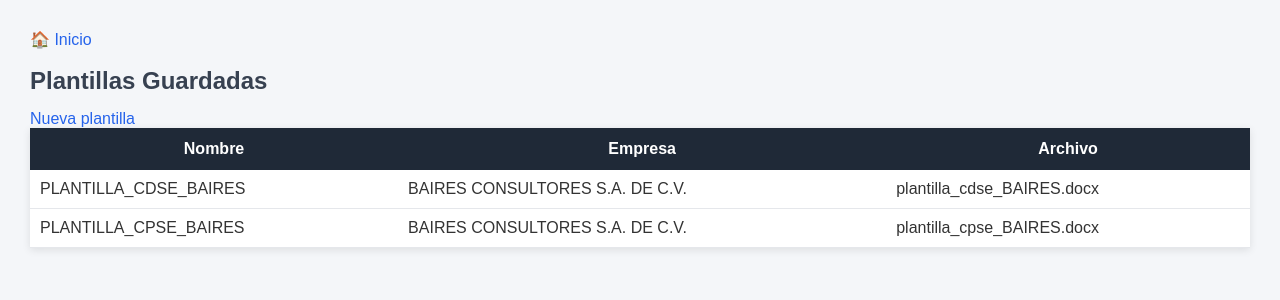
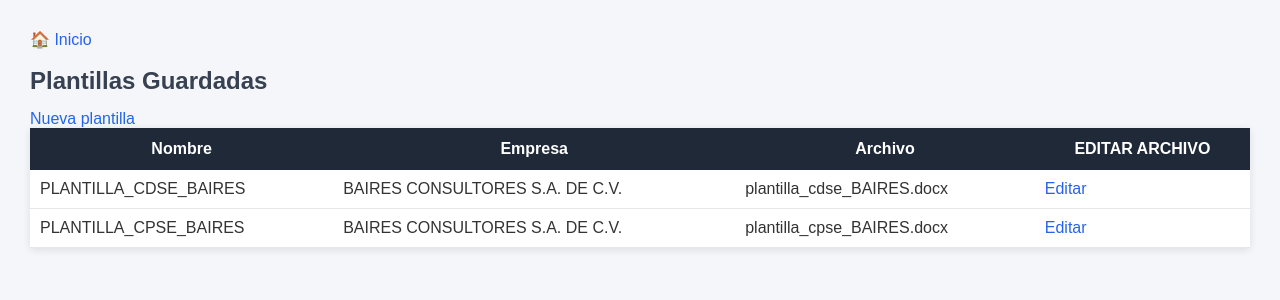
Before and after one commit to Dalgim/gestion_documental, a Flask app: page /plantillas in a window 1280 px wide. Shown: the top 300 px of the page. Run offline with Flask 3, Linux system fonts and the light colour scheme; a user stored in the database is signed in.

Commit message:
Ajustes al modulo de plantillas y creacion de modulo de editar

```diff
--- a/app.py
+++ b/app.py
@@ -466,6 +466,7 @@ def obtener_trabajadores(proyecto_id):
         for t in trabajadores
     ])
 
+
 # Ruta para obtener las plantillas de contrato por empresa
 @app.route('/api/plantillas')
 @login_required
@@ -553,6 +554,53 @@ def nueva_plantilla():
         '/nueva_plantilla.html'
     )
 
+# Ruta para editar los registros de la tabla donde van las plantillas de contratos
+@app.route(
+    '/plantillas/editar/<int:id>',
+    methods=['GET', 'POST']
+)
+@login_required
+def editar_plantilla(id):
+
+    plantilla = PlantillaContrato.query.get_or_404(
+        id
+    )
+
+    if request.method == 'POST':
+
+        plantilla.nombre = request.form[
+            'nombre'
+        ].upper()
+
+        plantilla.empresa_prestadora = request.form[
+            'empresa_prestadora'
+        ].upper()
+
+        plantilla.archivo = request.form[
+            'archivo'
+        ]
+
+        plantilla.descripcion = request.form.get(
+            'descripcion'
+        )
+
+        db.session.commit()
+
+        flash(
+            'Plantilla actualizada'
+        )
+
+        return redirect(
+            url_for(
+                'listar_plantillas'
+            )
+        )
+
+    return render_template(
+        'editar_plantilla.html',
+        plantilla=plantilla
+    )
+
 
 if __name__ == '__main__':
     app.run(debug=True)
--- a/templates/plantillas.html
+++ b/templates/plantillas.html
@@ -20,6 +20,7 @@
                     <th>Nombre</th>
                     <th>Empresa</th>
                     <th>Archivo</th>
+                    <th>EDITAR ARCHIVO</th>
                 </tr>
             </thead>
 
@@ -31,6 +32,7 @@
                     <td>{{ plantilla.nombre }}</td>
                     <td>{{ plantilla.empresa_prestadora }}</td>
                     <td>{{ plantilla.archivo }}</td>
+                    <td> <a href="{{ url_for('editar_plantilla', id=plantilla.id) }}" class="btn-primary">Editar</a></td>
                 </tr>
 
                 {% endfor %}
```
Also changed, not shown: database/database.db.
